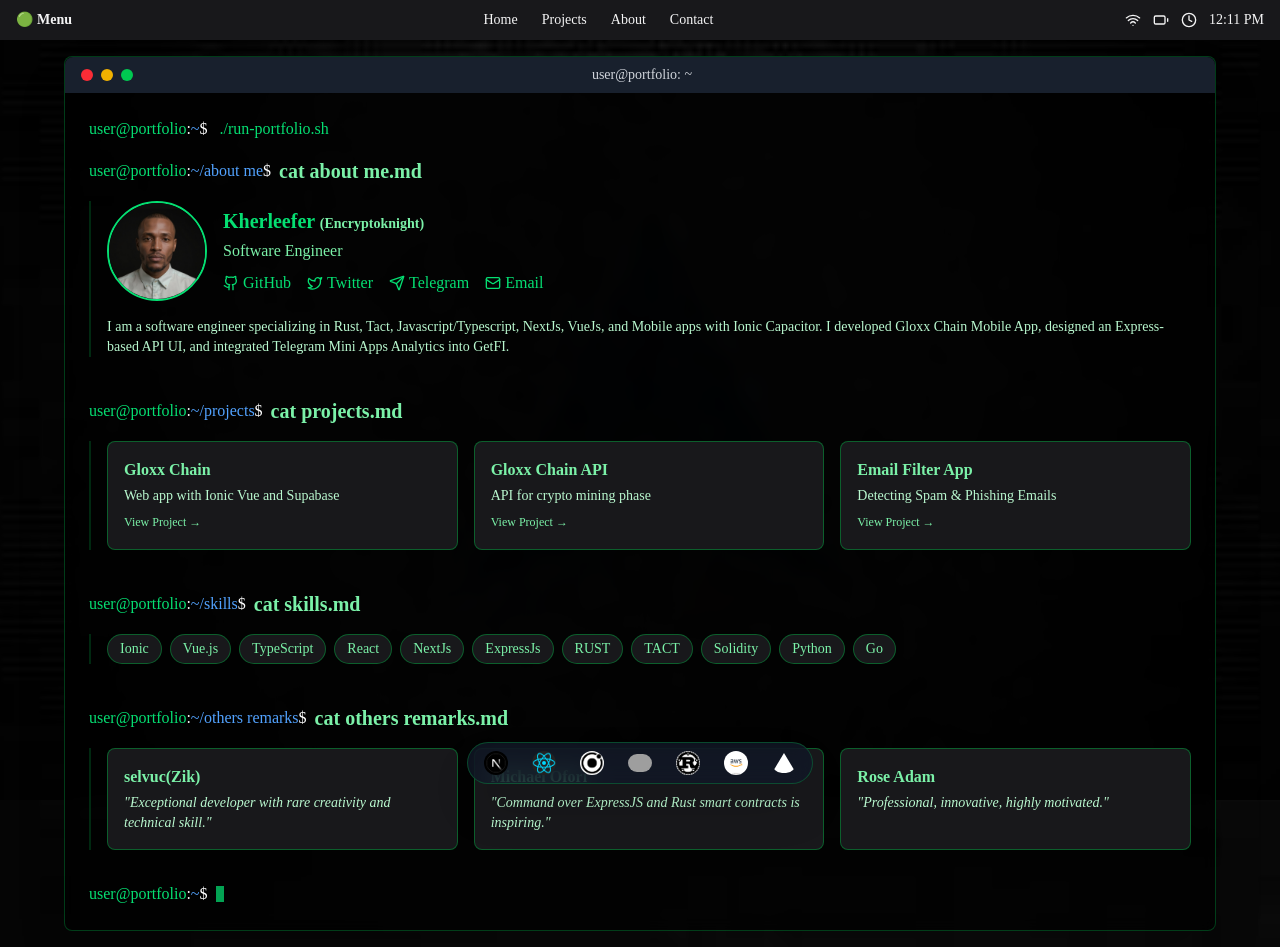
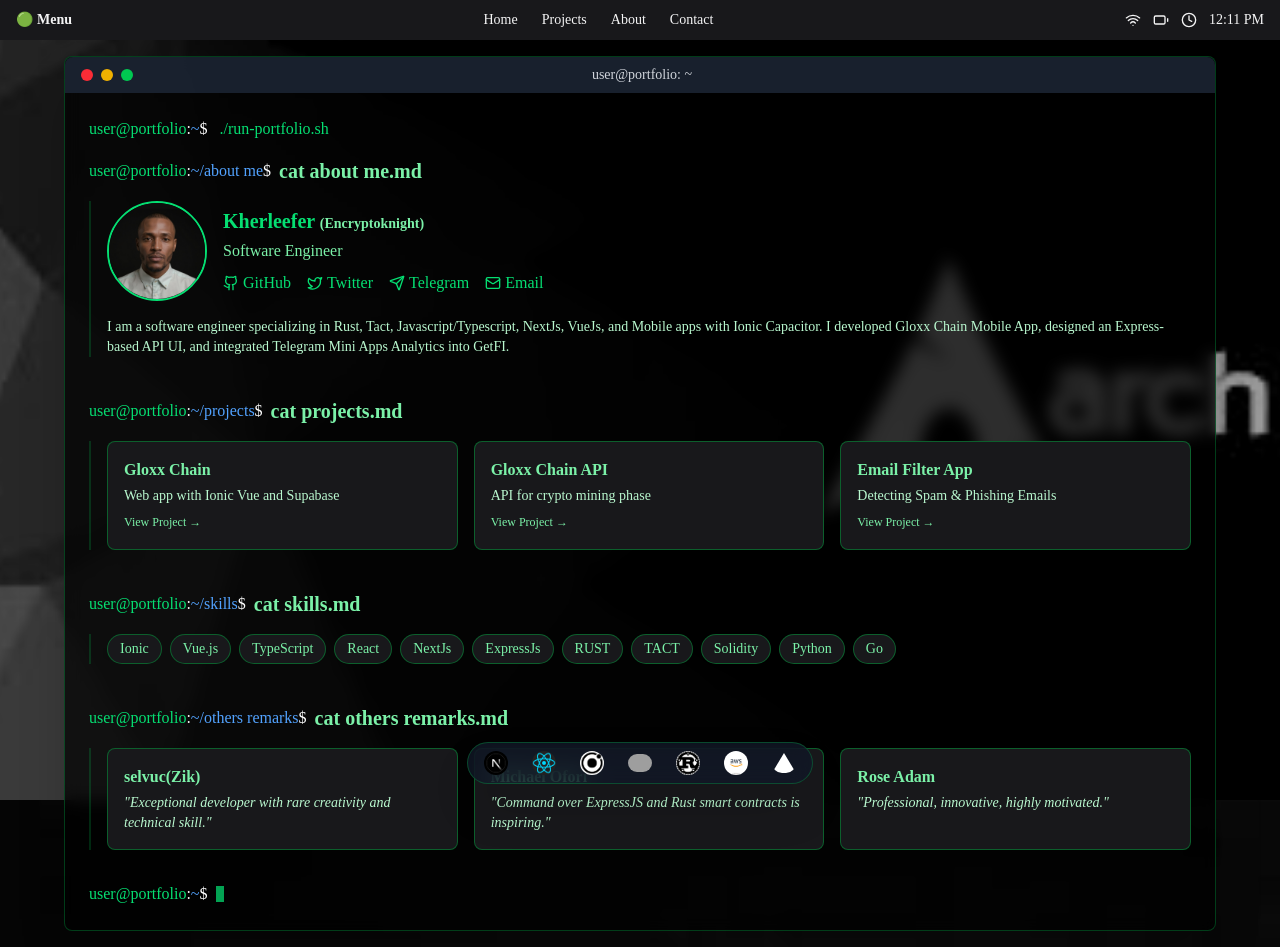
Before and after one commit to kherleefer/kherleefer, a Next.js app: page / in a window 1280 px wide. Built offline with nearby package versions, Linux system fonts and the light colour scheme; grey boxes are pictures that could not be loaded.

Commit message:
Update layout.tsx

```diff
--- a/app/layout.tsx
+++ b/app/layout.tsx
@@ -64,7 +64,7 @@ export default function RootLayout({
           <div
             className="fixed inset-0 -z-10"
             style={{
-              backgroundImage: 'url("/img/arch_wallpaper2.png")',
+              backgroundImage: 'url("/img/arch_wallpaper1.png")',
               backgroundSize: 'cover',
               backgroundPosition: 'center',
               backgroundRepeat: 'no-repeat',
```
